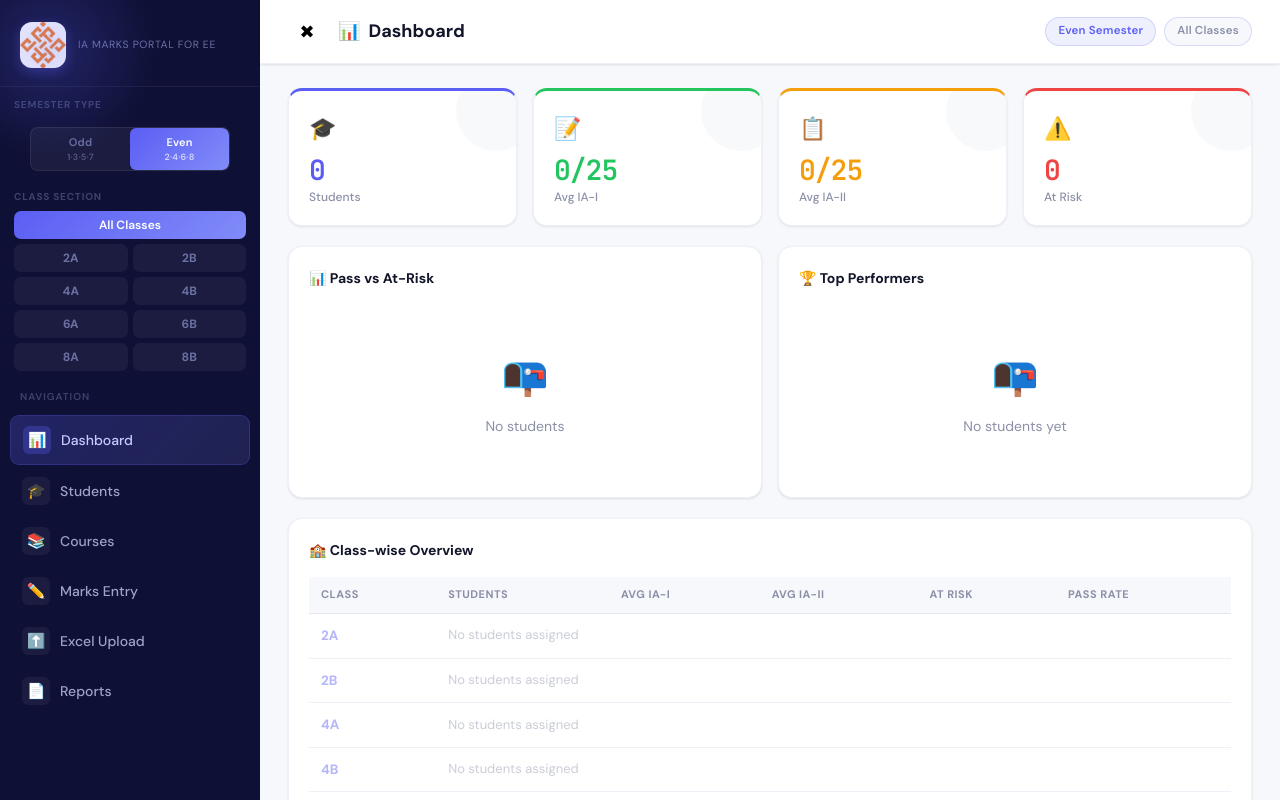
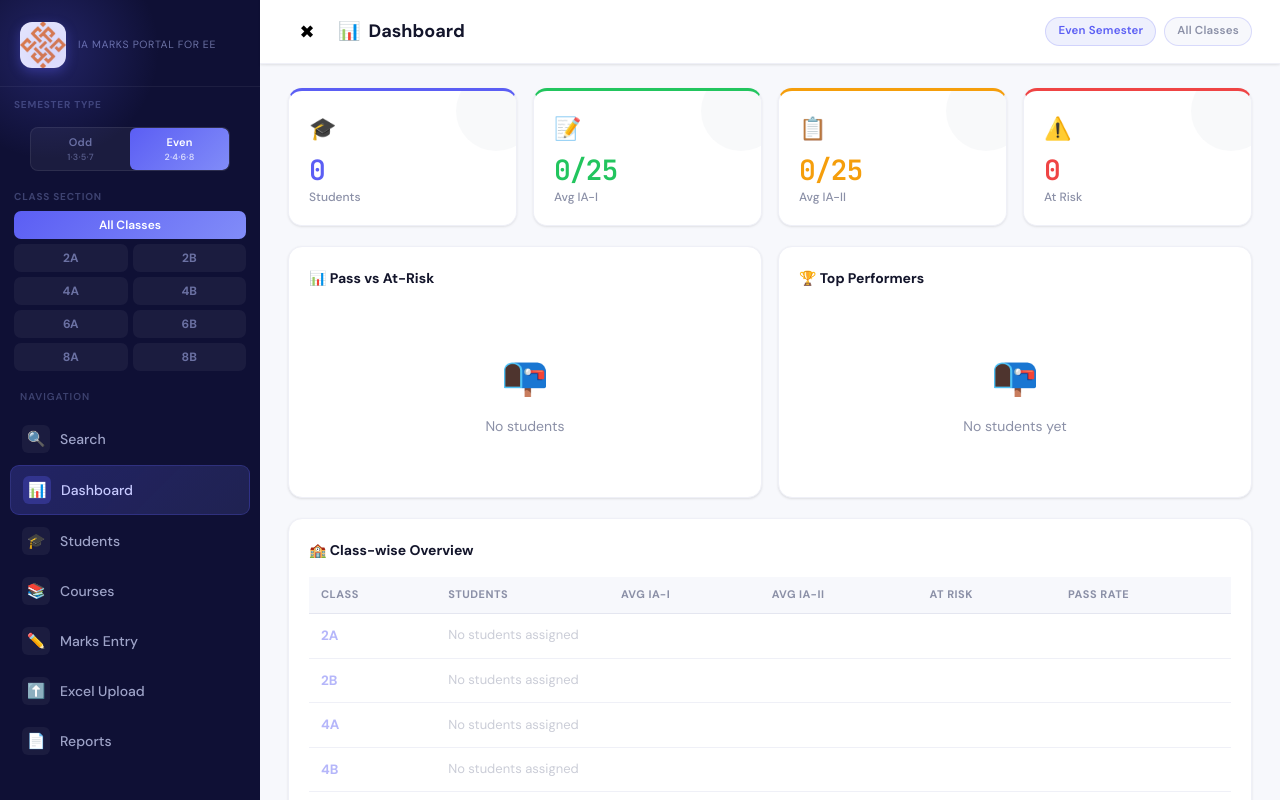
Before and after one commit to ajayLegion/acadmarks, a React (Vite) app: page / in a window 1280 px wide. Shown: the top 800 px of the page. Built offline with nearby package versions, Linux system fonts and the light colour scheme.

Commit message:
feat: add Search component for student data filtering; update App to include search functionality

```diff
--- a/src/App.jsx
+++ b/src/App.jsx
@@ -1,5 +1,6 @@
 import { useState, useCallback } from "react";
 import { isStudentAtRisk, load, normalizeData, save } from "./utils/helpers";
+import { Search } from "./components/search";
 import { Dashboard } from "./components/Dashboard";
 import { Students } from "./components/Students";
 import { ExcelUpload } from "./components/ExcelUpload";
@@ -7,6 +8,7 @@ import { Reports } from "./components/Reports";
 import { Courses } from "./components/Courses";
 import { MarksEntry } from "./components/MarksEntry";
 import { CLASS_MAP } from "./utils/constants";
+
 import "./App.css";
 import logo from "./assets/reva-2.png";
 
@@ -37,6 +39,7 @@ export default function App() {
   };
 
   const nav = [
+    { id: "search", icon: "🔍", label: "Search" },
     { id: "dashboard", icon: "📊", label: "Dashboard" },
     { id: "students", icon: "🎓", label: "Students" },
     { id: "courses", icon: "📚", label: "Courses" },
@@ -190,6 +193,9 @@ export default function App() {
         </header>
 
         <div className="content-area">
+          {tab === "search" &&
+            <Search data={data} update={update} notify={notify}
+              selClass={selClass} classes={classes} />}
           {tab === "dashboard" &&
             <Dashboard data={data} selClass={selClass} classes={classes} />}
           {tab === "students" &&
--- a/src/components/search.jsx
+++ b/src/components/search.jsx
@@ -8,7 +8,7 @@ import {
 } from "../utils/helpers";
 import { EmptyState } from "./EmptyState";
 
-export function Students({ data, update, notify, selClass, classes }) {
+export function Search({ data, update, notify, selClass, classes }) {
     const blank = {
         name: "",
         SRN: "",
```
